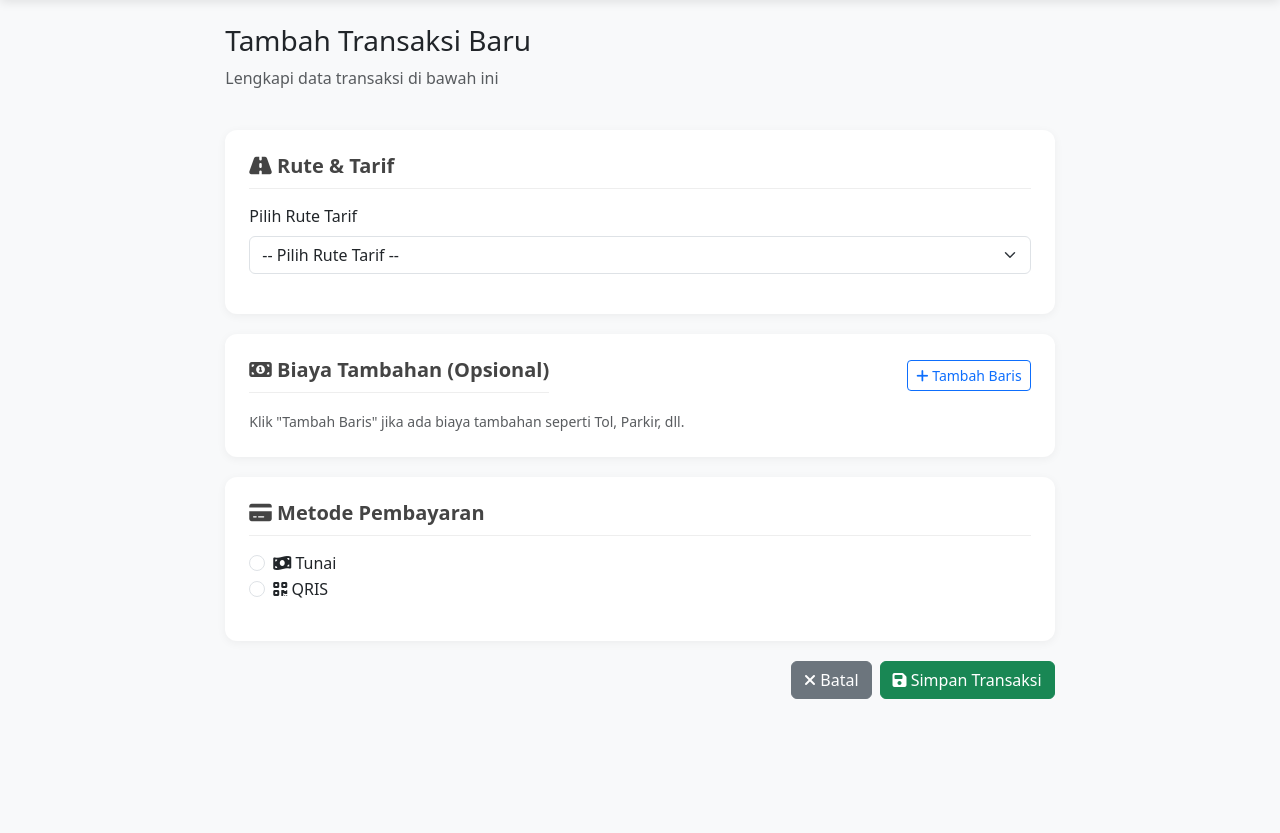
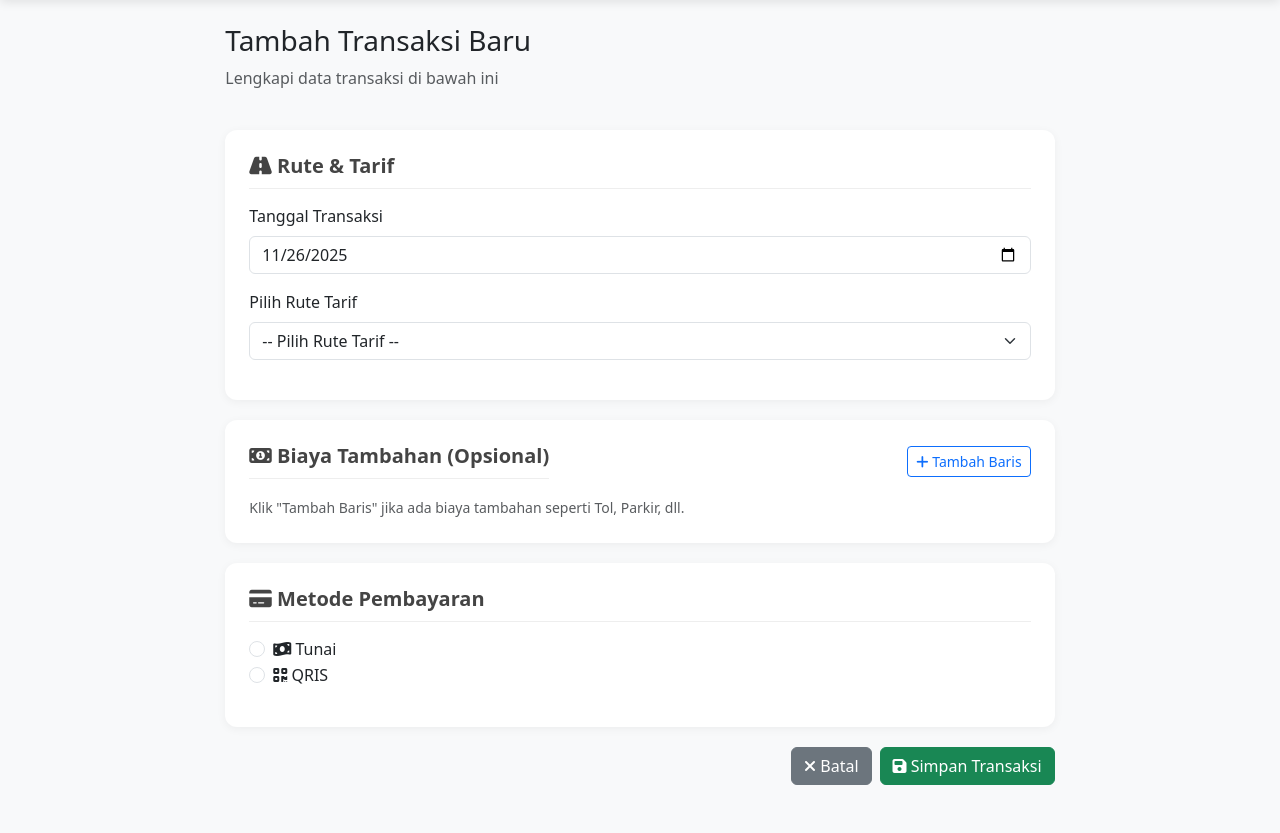
Before and after one commit to Calvinismee/bosowa, a PHP site: page /transaksi/create.php in a window 1280 px wide. Shown: the part 50-883 px from the top of the page. Before the commit the page ends 749 px from the top, so only its background shows below. Run offline with PHP 8.4, Linux system fonts and the light colour scheme; the visitor is signed in with stand-in values (Sample User, id 1); data that the repository does not hold is empty; some libraries are stand-ins or nearby versions.

Commit message:
Feat: Add input for "tanggal dibuat"

```diff
--- a/transaksi/create.php
+++ b/transaksi/create.php
@@ -29,14 +29,16 @@ if ($_SERVER['REQUEST_METHOD'] == 'POST') {
             $pdo->beginTransaction();
 
             // 1. Insert Transaksi
+            $tanggal_dibuat = $_POST['tanggal_dibuat'] ?? date('Y-m-d H:i:s');
             $sql = "INSERT INTO TRANSAKSI (id_user, id_rute_tarif, tanggal_dibuat, total)
-                    VALUES (:id_user, :id_rute_tarif, NOW(),
+                    VALUES (:id_user, :id_rute_tarif, :tanggal_dibuat,
                             (SELECT harga FROM RUTE_TARIF WHERE id_rute_tarif = :id_rute_tarif))";
 
             $stmt = $pdo->prepare($sql);
             $stmt->execute([
                 ':id_user' => $driver_id,
-                ':id_rute_tarif' => $id_rute_tarif
+                ':id_rute_tarif' => $id_rute_tarif,
+                ':tanggal_dibuat' => $tanggal_dibuat
             ]);
 
             $id_transaksi = $pdo->lastInsertId();
@@ -68,7 +70,7 @@ if ($_SERVER['REQUEST_METHOD'] == 'POST') {
             // 3. Insert Metode Pembayaran
             if ($metode == 'tunai') {
                 $status_setoran = $_POST['status_setoran'] ?? 'Belum Disetor';
-                $tanggal_setoran = $_POST['tanggal_setoran'] ?? null;
+                $tanggal_setoran = (!empty($_POST['tanggal_setoran']) && $status_setoran === 'Disetor') ? $_POST['tanggal_setoran'] : null;
 
                 $stmt = $pdo->prepare("INSERT INTO TRANSAKSI_TUNAI (id_transaksi, status_setoran, tanggal_setoran) VALUES (:id, :status, :tanggal)");
                 $stmt->execute([':id' => $id_transaksi, ':status' => $status_setoran, ':tanggal' => $tanggal_setoran]);
@@ -158,6 +160,15 @@ if ($_SERVER['REQUEST_METHOD'] == 'POST') {
                     <div class="card form-card">
                         <div class="card-body p-4">
                             <h5 class="section-title"><i class="fas fa-road"></i> Rute & Tarif</h5>
+                            <div class="mb-3">
+                                <label class="form-label" for="tanggal_dibuat">Tanggal Transaksi</label>
+                                <input type="date"
+                                       id="tanggal_dibuat"
+                                       name="tanggal_dibuat"
+                                       class="form-control"
+                                       value="<?= date('Y-m-d') ?>"
+                                       required>
+                            </div>
                             <div class="mb-3">
                                 <label class="form-label" for="id_rute_tarif">Pilih Rute Tarif</label>
                                 <select id="id_rute_tarif"
```
Also changed, not shown: transaksi/edit.php (+15 -2 lines).
